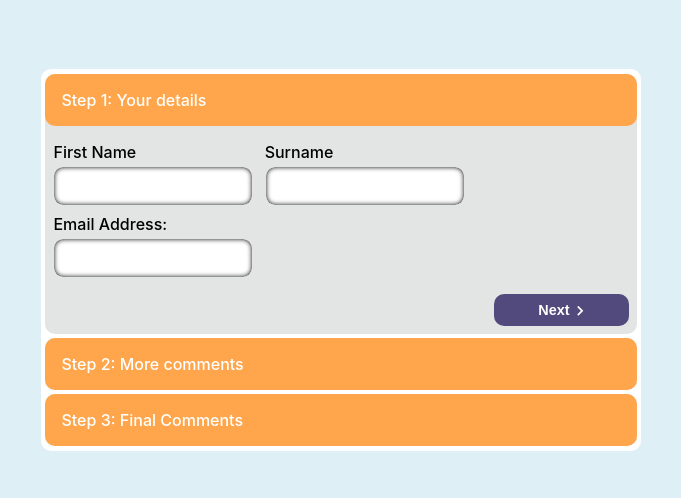
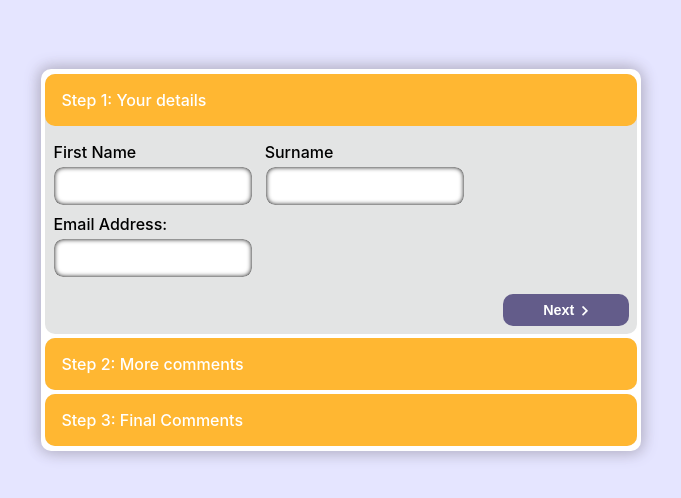
Before and after one commit to azmomaisontech/reactAnimationTask, a React (Create React App) app: page / in a window 1280 px wide. Shown: the part 140-638 px from the top of the page, without its empty margins (299-980 px from the left). Built offline with nearby package versions, Linux system fonts and the light colour scheme.

Commit message:
Made changes to the color palette

```diff
--- a/src/App.css
+++ b/src/App.css
@@ -1,11 +1,12 @@
 :root {
-  --main-background-color: #deeff5;
+  --main-background-color: #e5e5ff;
   --form-background-color: #e3e4e4;
-  --primary-color: #ffa64c;
-  --secondary-color: #524a7d;
+  --primary-color: #ffb732;
+  --secondary-color: #635c8a;
   --white: #fff;
   --border-radius: 10px;
   --box-shadow: #000000;
+  --form-shadow: #b9b6cb;
 }
 
 main {
@@ -30,6 +31,7 @@ form {
   background: var(--white);
   border-radius: var(--border-radius);
   padding: 0.28rem;
+  box-shadow: 2px 2px 15px var(--form-shadow), -2px -2px 15px var(--form-shadow);
 }
 
 .form-group {
@@ -83,7 +85,7 @@ textarea {
 
 .btn {
   display: inline-block;
-  padding: 0.5rem 2.8rem;
+  padding: 0.5rem 2.5rem;
   margin-left: 0.5rem;
   border: none;
   cursor: pointer;
```
